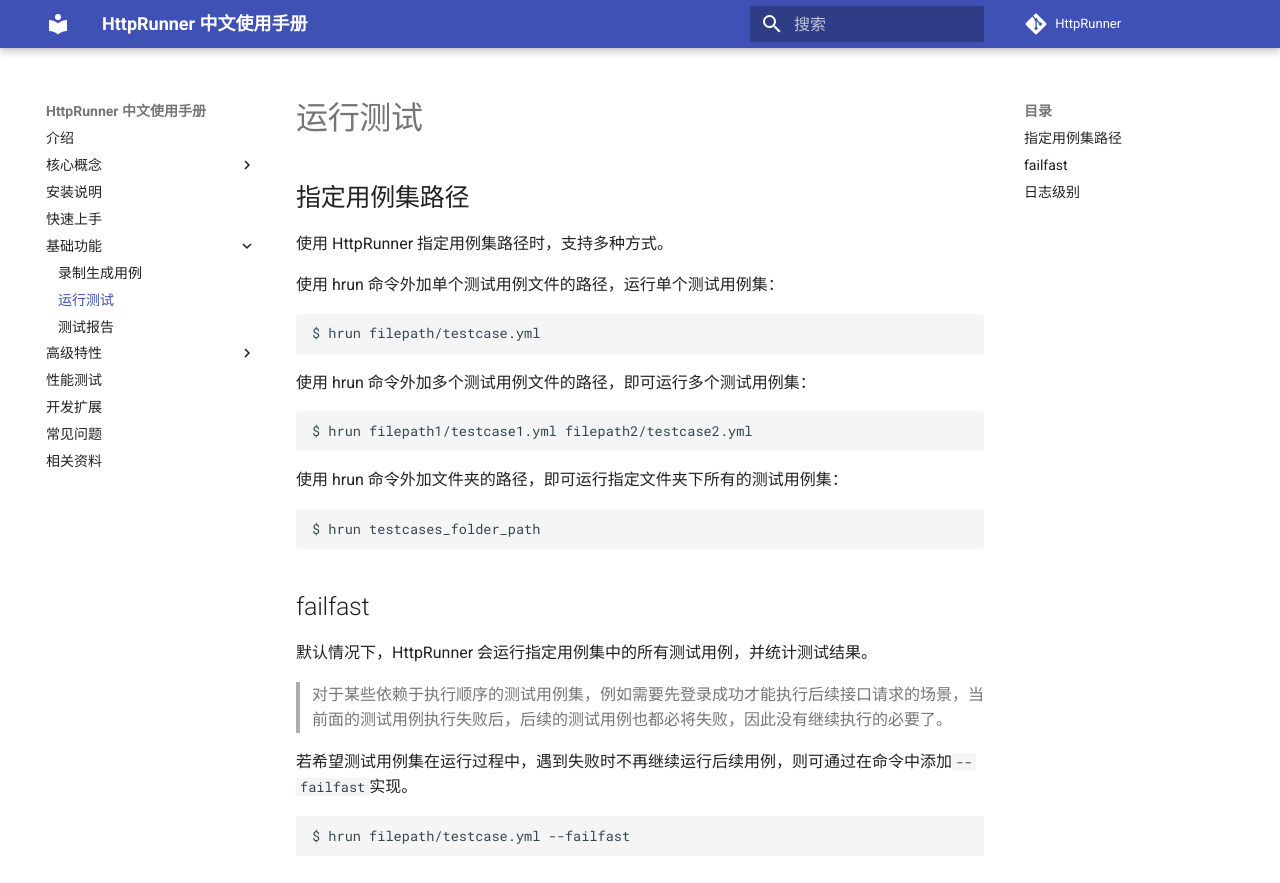
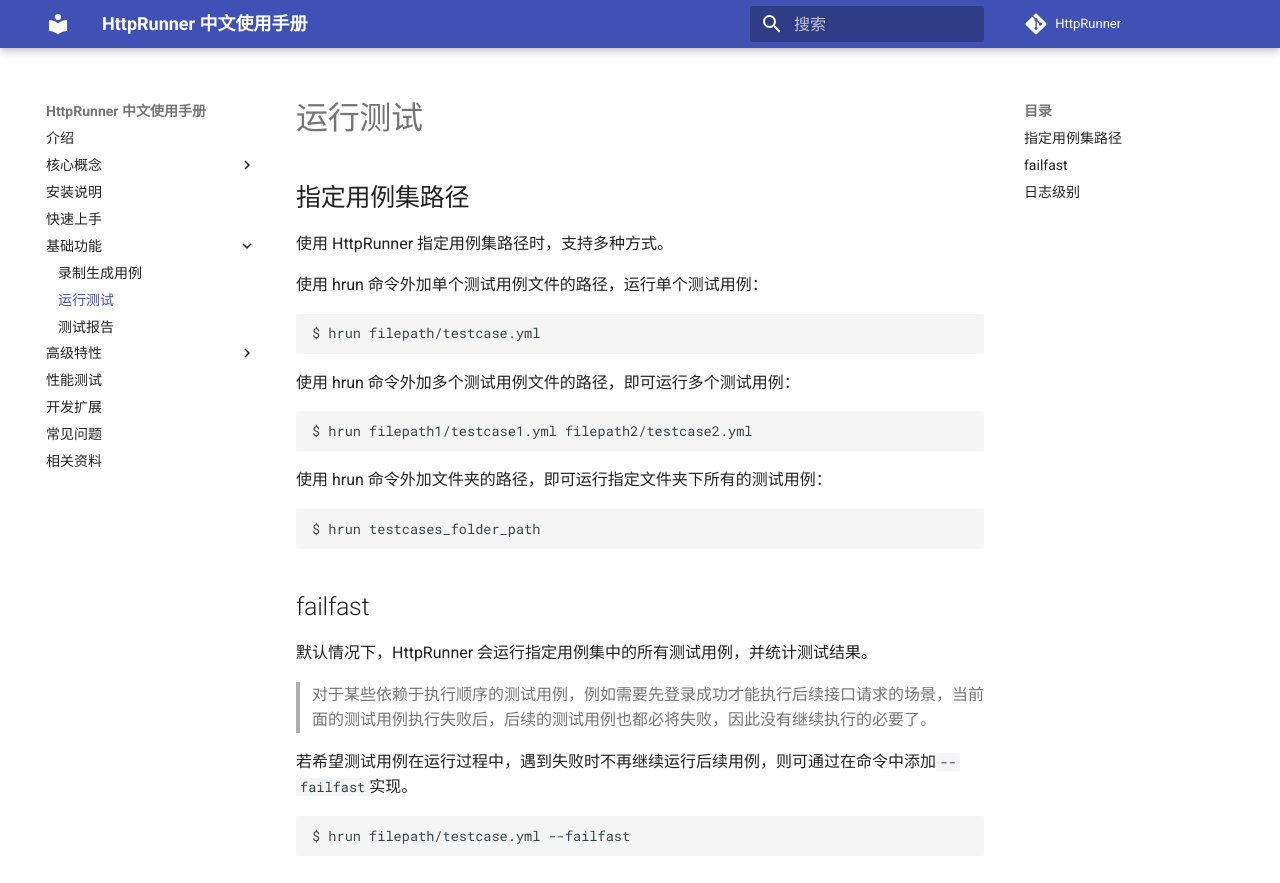
Before and after one commit to httprunner/docs-v1x, an MkDocs documentation site: the page built from docs/basic/run-test.md, in a window 1280 px wide and 900 px high. Shown: the top 883 px of the window. Built offline with MkDocs 1.6.1 and Material for MkDocs 9.7.7, drawn with Linux system fonts in a browser that asks for light colours; comment, search, counter and statistics services are not loaded.

Commit message:
fix docs

````diff
--- a/docs/basic/run-test.md
+++ b/docs/basic/run-test.md
@@ -3,19 +3,19 @@
 
 使用 HttpRunner 指定用例集路径时，支持多种方式。
 
-使用 hrun 命令外加单个测试用例文件的路径，运行单个测试用例集：
+使用 hrun 命令外加单个测试用例文件的路径，运行单个测试用例：
 
 ```text
 $ hrun filepath/testcase.yml
 ```
 
-使用 hrun 命令外加多个测试用例文件的路径，即可运行多个测试用例集：
+使用 hrun 命令外加多个测试用例文件的路径，即可运行多个测试用例：
 
 ```text
 $ hrun filepath1/testcase1.yml filepath2/testcase2.yml
 ```
 
-使用 hrun 命令外加文件夹的路径，即可运行指定文件夹下所有的测试用例集：
+使用 hrun 命令外加文件夹的路径，即可运行指定文件夹下所有的测试用例：
 
 ```text
 $ hrun testcases_folder_path
@@ -25,9 +25,9 @@
 
 默认情况下，HttpRunner 会运行指定用例集中的所有测试用例，并统计测试结果。
 
-> 对于某些依赖于执行顺序的测试用例集，例如需要先登录成功才能执行后续接口请求的场景，当前面的测试用例执行失败后，后续的测试用例也都必将失败，因此没有继续执行的必要了。
+> 对于某些依赖于执行顺序的测试用例，例如需要先登录成功才能执行后续接口请求的场景，当前面的测试用例执行失败后，后续的测试用例也都必将失败，因此没有继续执行的必要了。
 
-若希望测试用例集在运行过程中，遇到失败时不再继续运行后续用例，则可通过在命令中添加`--failfast`实现。
+若希望测试用例在运行过程中，遇到失败时不再继续运行后续用例，则可通过在命令中添加`--failfast`实现。
 
 ```text
 $ hrun filepath/testcase.yml --failfast
````
Also changed, not shown: docs/advanced/parameters.md (+3 -3 lines), docs/development.md (+1 -1 lines).
